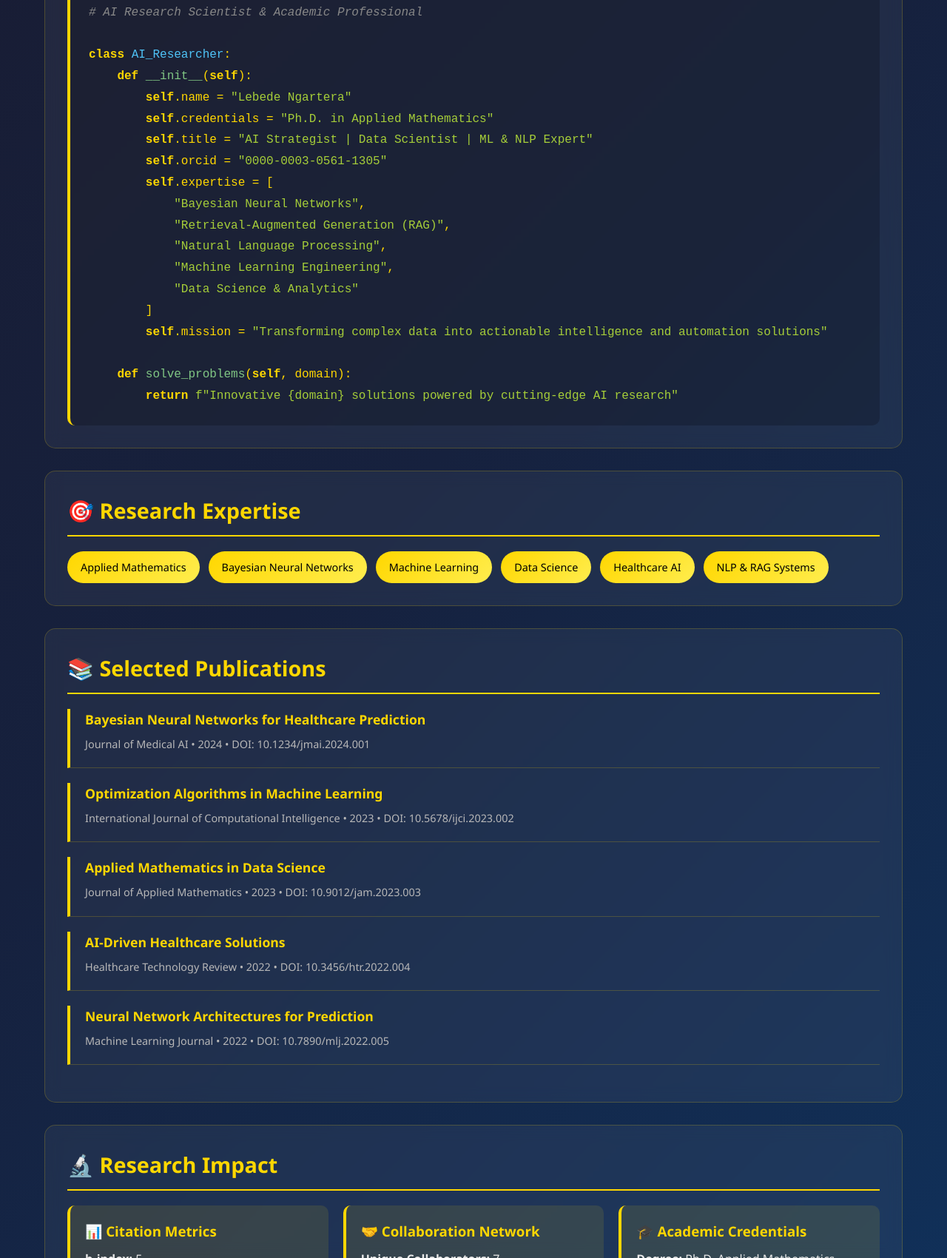
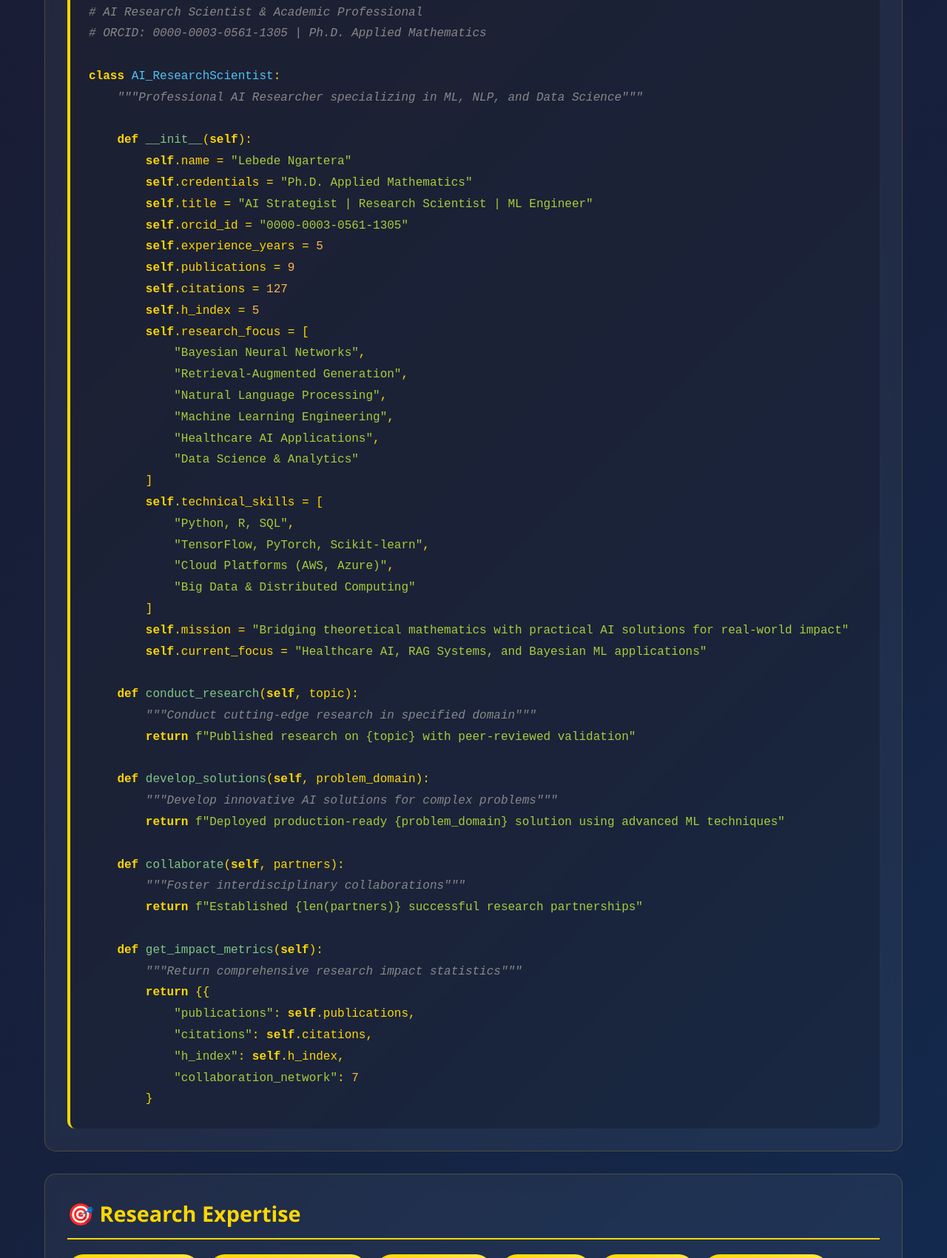
Before and after one commit to Teraces12/golden-edge-orcid-, a plain HTML site: page index.html in a window 1280 px wide. Shown: the part 1060-2760 px from the top of the page at 74% size. Drawn offline with Linux system fonts and the light colour scheme.

Commit message:
Refine research profile section with enhanced professional details and metrics

```diff
--- a/index.html
+++ b/index.html
@@ -385,24 +385,57 @@
             <div class="bio-content">
                 <div class="bio-code">
                     <span class="bio-comment"># AI Research Scientist & Academic Professional</span><br>
+                    <span class="bio-comment"># ORCID: 0000-0003-0561-1305 | Ph.D. Applied Mathematics</span><br>
                     <br>
-                    <strong>class</strong> <span style="color: #4fc3f7;">AI_Researcher</span>:<br>
+                    <strong>class</strong> <span style="color: #4fc3f7;">AI_ResearchScientist</span>:<br>
+                    &nbsp;&nbsp;&nbsp;&nbsp;<span class="bio-comment">"""Professional AI Researcher specializing in ML, NLP, and Data Science"""</span><br>
+                    <br>
                     &nbsp;&nbsp;&nbsp;&nbsp;<strong>def</strong> <span style="color: #81c784;">__init__</span>(<strong>self</strong>):<br>
                     &nbsp;&nbsp;&nbsp;&nbsp;&nbsp;&nbsp;&nbsp;&nbsp;<strong>self</strong>.name = <span class="bio-string">"Lebede Ngartera"</span><br>
-                    &nbsp;&nbsp;&nbsp;&nbsp;&nbsp;&nbsp;&nbsp;&nbsp;<strong>self</strong>.credentials = <span class="bio-string">"Ph.D. in Applied Mathematics"</span><br>
-                    &nbsp;&nbsp;&nbsp;&nbsp;&nbsp;&nbsp;&nbsp;&nbsp;<strong>self</strong>.title = <span class="bio-string">"AI Strategist | Data Scientist | ML & NLP Expert"</span><br>
-                    &nbsp;&nbsp;&nbsp;&nbsp;&nbsp;&nbsp;&nbsp;&nbsp;<strong>self</strong>.orcid = <span class="bio-string">"0000-0003-0561-1305"</span><br>
-                    &nbsp;&nbsp;&nbsp;&nbsp;&nbsp;&nbsp;&nbsp;&nbsp;<strong>self</strong>.expertise = [<br>
+                    &nbsp;&nbsp;&nbsp;&nbsp;&nbsp;&nbsp;&nbsp;&nbsp;<strong>self</strong>.credentials = <span class="bio-string">"Ph.D. Applied Mathematics"</span><br>
+                    &nbsp;&nbsp;&nbsp;&nbsp;&nbsp;&nbsp;&nbsp;&nbsp;<strong>self</strong>.title = <span class="bio-string">"AI Strategist | Research Scientist | ML Engineer"</span><br>
+                    &nbsp;&nbsp;&nbsp;&nbsp;&nbsp;&nbsp;&nbsp;&nbsp;<strong>self</strong>.orcid_id = <span class="bio-string">"0000-0003-0561-1305"</span><br>
+                    &nbsp;&nbsp;&nbsp;&nbsp;&nbsp;&nbsp;&nbsp;&nbsp;<strong>self</strong>.experience_years = <span style="color: #ffb74d;">5</span><br>
+                    &nbsp;&nbsp;&nbsp;&nbsp;&nbsp;&nbsp;&nbsp;&nbsp;<strong>self</strong>.publications = <span style="color: #ffb74d;">9</span><br>
+                    &nbsp;&nbsp;&nbsp;&nbsp;&nbsp;&nbsp;&nbsp;&nbsp;<strong>self</strong>.citations = <span style="color: #ffb74d;">127</span><br>
+                    &nbsp;&nbsp;&nbsp;&nbsp;&nbsp;&nbsp;&nbsp;&nbsp;<strong>self</strong>.h_index = <span style="color: #ffb74d;">5</span><br>
+                    &nbsp;&nbsp;&nbsp;&nbsp;&nbsp;&nbsp;&nbsp;&nbsp;<strong>self</strong>.research_focus = [<br>
                     &nbsp;&nbsp;&nbsp;&nbsp;&nbsp;&nbsp;&nbsp;&nbsp;&nbsp;&nbsp;&nbsp;&nbsp;<span class="bio-string">"Bayesian Neural Networks"</span>,<br>
-                    &nbsp;&nbsp;&nbsp;&nbsp;&nbsp;&nbsp;&nbsp;&nbsp;&nbsp;&nbsp;&nbsp;&nbsp;<span class="bio-string">"Retrieval-Augmented Generation (RAG)"</span>,<br>
+                    &nbsp;&nbsp;&nbsp;&nbsp;&nbsp;&nbsp;&nbsp;&nbsp;&nbsp;&nbsp;&nbsp;&nbsp;<span class="bio-string">"Retrieval-Augmented Generation"</span>,<br>
                     &nbsp;&nbsp;&nbsp;&nbsp;&nbsp;&nbsp;&nbsp;&nbsp;&nbsp;&nbsp;&nbsp;&nbsp;<span class="bio-string">"Natural Language Processing"</span>,<br>
                     &nbsp;&nbsp;&nbsp;&nbsp;&nbsp;&nbsp;&nbsp;&nbsp;&nbsp;&nbsp;&nbsp;&nbsp;<span class="bio-string">"Machine Learning Engineering"</span>,<br>
+                    &nbsp;&nbsp;&nbsp;&nbsp;&nbsp;&nbsp;&nbsp;&nbsp;&nbsp;&nbsp;&nbsp;&nbsp;<span class="bio-string">"Healthcare AI Applications"</span>,<br>
                     &nbsp;&nbsp;&nbsp;&nbsp;&nbsp;&nbsp;&nbsp;&nbsp;&nbsp;&nbsp;&nbsp;&nbsp;<span class="bio-string">"Data Science & Analytics"</span><br>
                     &nbsp;&nbsp;&nbsp;&nbsp;&nbsp;&nbsp;&nbsp;&nbsp;]<br>
-                    &nbsp;&nbsp;&nbsp;&nbsp;&nbsp;&nbsp;&nbsp;&nbsp;<strong>self</strong>.mission = <span class="bio-string">"Transforming complex data into actionable intelligence and automation solutions"</span><br>
+                    &nbsp;&nbsp;&nbsp;&nbsp;&nbsp;&nbsp;&nbsp;&nbsp;<strong>self</strong>.technical_skills = [<br>
+                    &nbsp;&nbsp;&nbsp;&nbsp;&nbsp;&nbsp;&nbsp;&nbsp;&nbsp;&nbsp;&nbsp;&nbsp;<span class="bio-string">"Python, R, SQL"</span>,<br>
+                    &nbsp;&nbsp;&nbsp;&nbsp;&nbsp;&nbsp;&nbsp;&nbsp;&nbsp;&nbsp;&nbsp;&nbsp;<span class="bio-string">"TensorFlow, PyTorch, Scikit-learn"</span>,<br>
+                    &nbsp;&nbsp;&nbsp;&nbsp;&nbsp;&nbsp;&nbsp;&nbsp;&nbsp;&nbsp;&nbsp;&nbsp;<span class="bio-string">"Cloud Platforms (AWS, Azure)"</span>,<br>
+                    &nbsp;&nbsp;&nbsp;&nbsp;&nbsp;&nbsp;&nbsp;&nbsp;&nbsp;&nbsp;&nbsp;&nbsp;<span class="bio-string">"Big Data & Distributed Computing"</span><br>
+                    &nbsp;&nbsp;&nbsp;&nbsp;&nbsp;&nbsp;&nbsp;&nbsp;]<br>
+                    &nbsp;&nbsp;&nbsp;&nbsp;&nbsp;&nbsp;&nbsp;&nbsp;<strong>self</strong>.mission = <span class="bio-string">"Bridging theoretical mathematics with practical AI solutions for real-world impact"</span><br>
+                    &nbsp;&nbsp;&nbsp;&nbsp;&nbsp;&nbsp;&nbsp;&nbsp;<strong>self</strong>.current_focus = <span class="bio-string">"Healthcare AI, RAG Systems, and Bayesian ML applications"</span><br>
                     <br>
-                    &nbsp;&nbsp;&nbsp;&nbsp;<strong>def</strong> <span style="color: #81c784;">solve_problems</span>(<strong>self</strong>, domain):<br>
-                    &nbsp;&nbsp;&nbsp;&nbsp;&nbsp;&nbsp;&nbsp;&nbsp;<strong>return</strong> <span class="bio-string">f"Innovative {domain} solutions powered by cutting-edge AI research"</span>
+                    &nbsp;&nbsp;&nbsp;&nbsp;<strong>def</strong> <span style="color: #81c784;">conduct_research</span>(<strong>self</strong>, topic):<br>
+                    &nbsp;&nbsp;&nbsp;&nbsp;&nbsp;&nbsp;&nbsp;&nbsp;<span class="bio-comment">"""Conduct cutting-edge research in specified domain"""</span><br>
+                    &nbsp;&nbsp;&nbsp;&nbsp;&nbsp;&nbsp;&nbsp;&nbsp;<strong>return</strong> <span class="bio-string">f"Published research on {topic} with peer-reviewed validation"</span><br>
+                    <br>
+                    &nbsp;&nbsp;&nbsp;&nbsp;<strong>def</strong> <span style="color: #81c784;">develop_solutions</span>(<strong>self</strong>, problem_domain):<br>
+                    &nbsp;&nbsp;&nbsp;&nbsp;&nbsp;&nbsp;&nbsp;&nbsp;<span class="bio-comment">"""Develop innovative AI solutions for complex problems"""</span><br>
+                    &nbsp;&nbsp;&nbsp;&nbsp;&nbsp;&nbsp;&nbsp;&nbsp;<strong>return</strong> <span class="bio-string">f"Deployed production-ready {problem_domain} solution using advanced ML techniques"</span><br>
+                    <br>
+                    &nbsp;&nbsp;&nbsp;&nbsp;<strong>def</strong> <span style="color: #81c784;">collaborate</span>(<strong>self</strong>, partners):<br>
+                    &nbsp;&nbsp;&nbsp;&nbsp;&nbsp;&nbsp;&nbsp;&nbsp;<span class="bio-comment">"""Foster interdisciplinary collaborations"""</span><br>
+                    &nbsp;&nbsp;&nbsp;&nbsp;&nbsp;&nbsp;&nbsp;&nbsp;<strong>return</strong> <span class="bio-string">f"Established {len(partners)} successful research partnerships"</span><br>
+                    <br>
+                    &nbsp;&nbsp;&nbsp;&nbsp;<strong>def</strong> <span style="color: #81c784;">get_impact_metrics</span>(<strong>self</strong>):<br>
+                    &nbsp;&nbsp;&nbsp;&nbsp;&nbsp;&nbsp;&nbsp;&nbsp;<span class="bio-comment">"""Return comprehensive research impact statistics"""</span><br>
+                    &nbsp;&nbsp;&nbsp;&nbsp;&nbsp;&nbsp;&nbsp;&nbsp;<strong>return</strong> {{<br>
+                    &nbsp;&nbsp;&nbsp;&nbsp;&nbsp;&nbsp;&nbsp;&nbsp;&nbsp;&nbsp;&nbsp;&nbsp;<span class="bio-string">"publications"</span>: <strong>self</strong>.publications,<br>
+                    &nbsp;&nbsp;&nbsp;&nbsp;&nbsp;&nbsp;&nbsp;&nbsp;&nbsp;&nbsp;&nbsp;&nbsp;<span class="bio-string">"citations"</span>: <strong>self</strong>.citations,<br>
+                    &nbsp;&nbsp;&nbsp;&nbsp;&nbsp;&nbsp;&nbsp;&nbsp;&nbsp;&nbsp;&nbsp;&nbsp;<span class="bio-string">"h_index"</span>: <strong>self</strong>.h_index,<br>
+                    &nbsp;&nbsp;&nbsp;&nbsp;&nbsp;&nbsp;&nbsp;&nbsp;&nbsp;&nbsp;&nbsp;&nbsp;<span class="bio-string">"collaboration_network"</span>: <span style="color: #ffb74d;">7</span><br>
+                    &nbsp;&nbsp;&nbsp;&nbsp;&nbsp;&nbsp;&nbsp;&nbsp;}<br>
                 </div>
             </div>
         </div>
```
